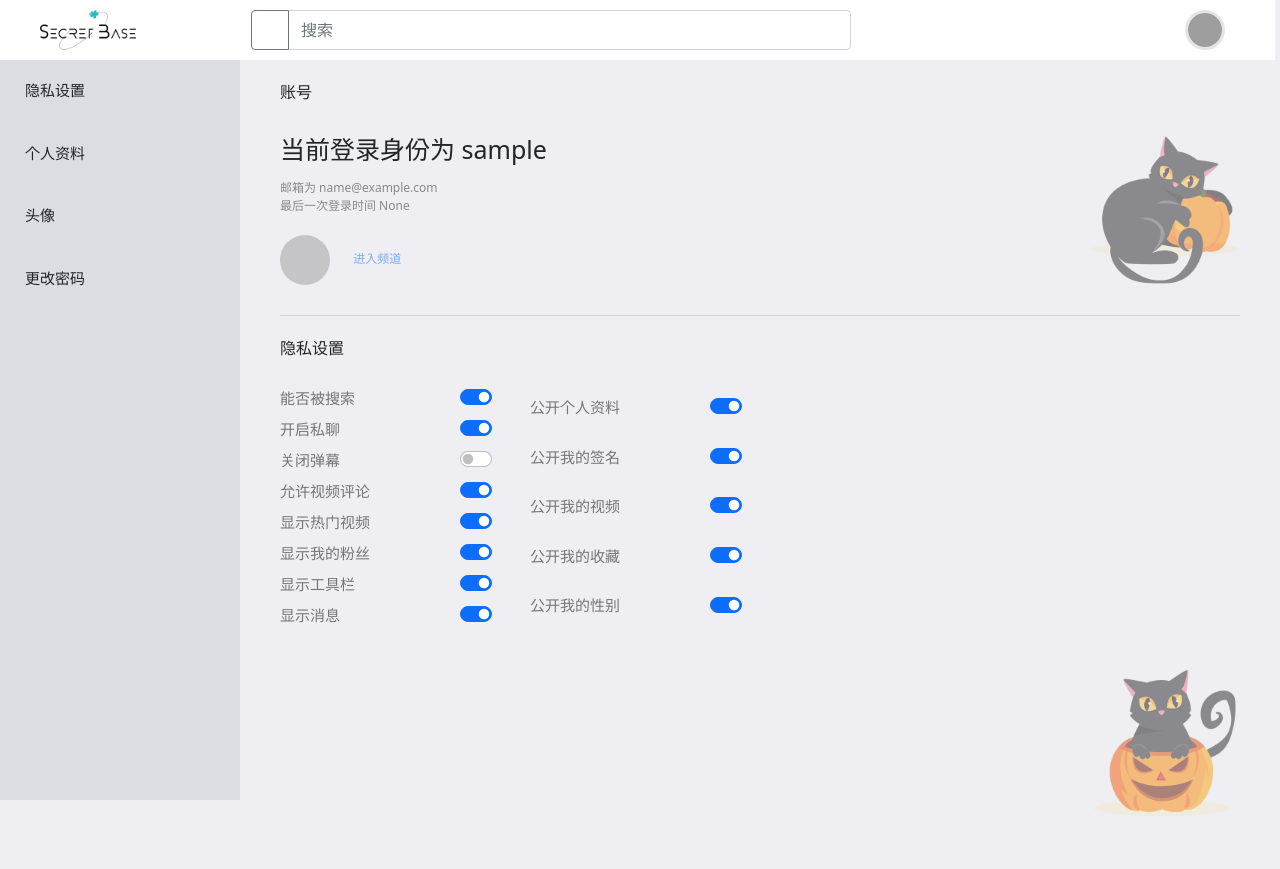
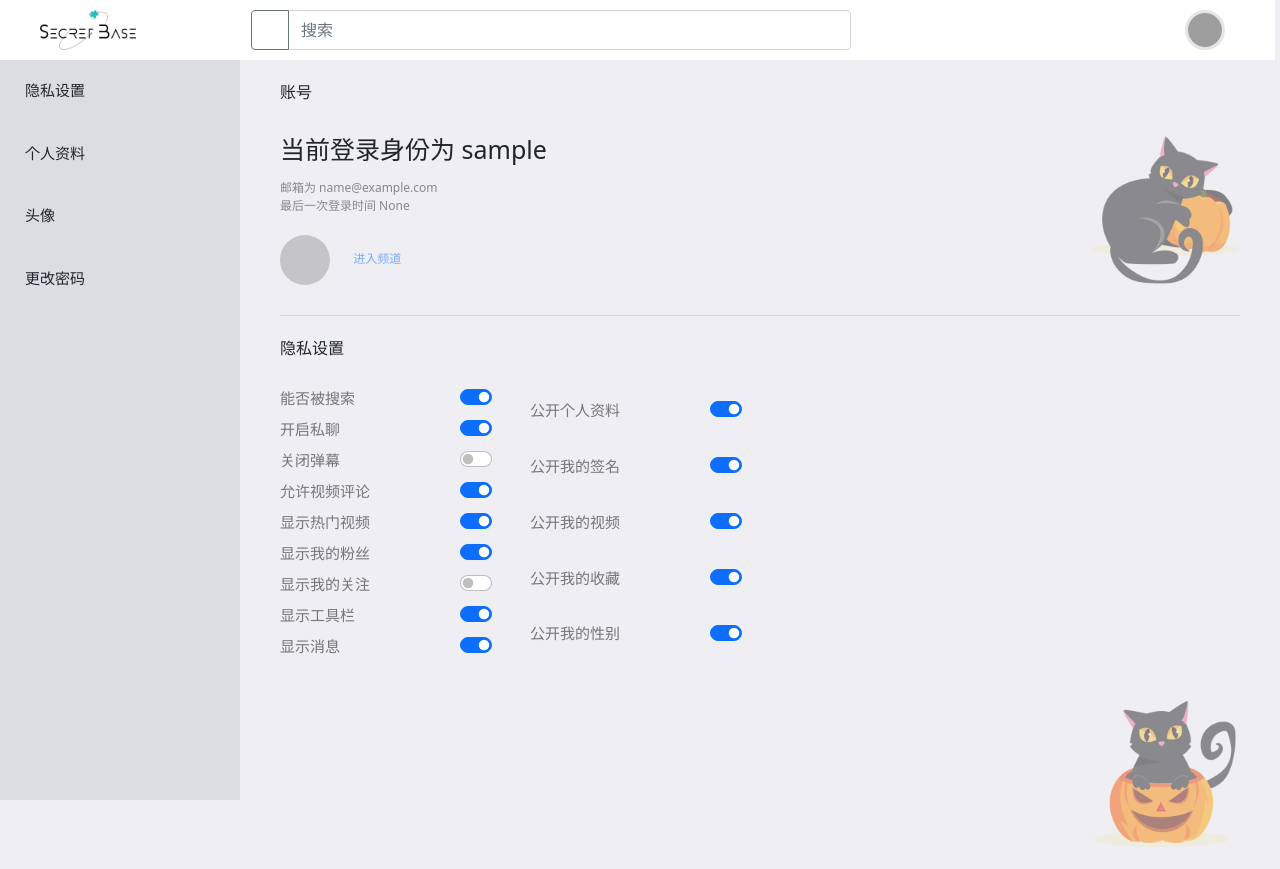
Before and after one commit to battlemage-akko/lili-s-repo, a Django app: page /setting/ in a window 1280 px wide. Before the commit the page ends 816 px from the top, so only its background shows below. Run offline with Django 3.2, Linux system fonts and the light colour scheme; the visitor is signed in with stand-in values (Sample User, id 1); data comes from the database, SQL or seed files in the repository; some libraries are stand-ins or nearby versions; grey boxes are pictures that could not be loaded.

Commit message:
修修补补

```diff
--- a/templates/setting_info.html
+++ b/templates/setting_info.html
@@ -65,6 +65,13 @@
                     </div>
                 </li>
                     <li>
+                    <span>显示我的关注</span>
+                    <div class="form-check form-switch">
+                        <input class="form-check-input" type="checkbox" role="switch" id="flexSwitchCheckChecked">
+                        <label class="form-check-label" for="flexSwitchCheckChecked"></label>
+                    </div>
+                </li>
+                    <li>
                     <span>显示工具栏</span>
                     <div class="form-check form-switch">
                         <input class="form-check-input" type="checkbox" role="switch" id="flexSwitchCheckChecked" v-model="setting_form.show_tools">
```
